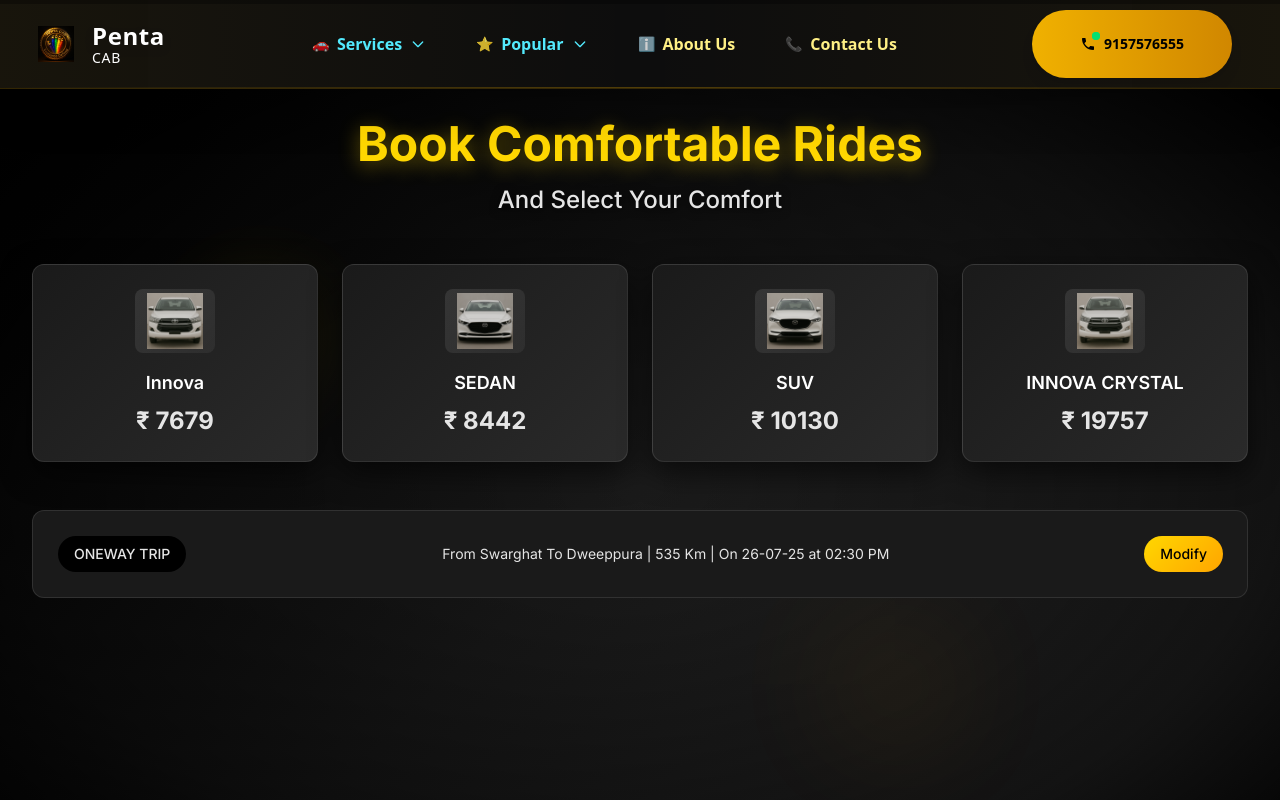
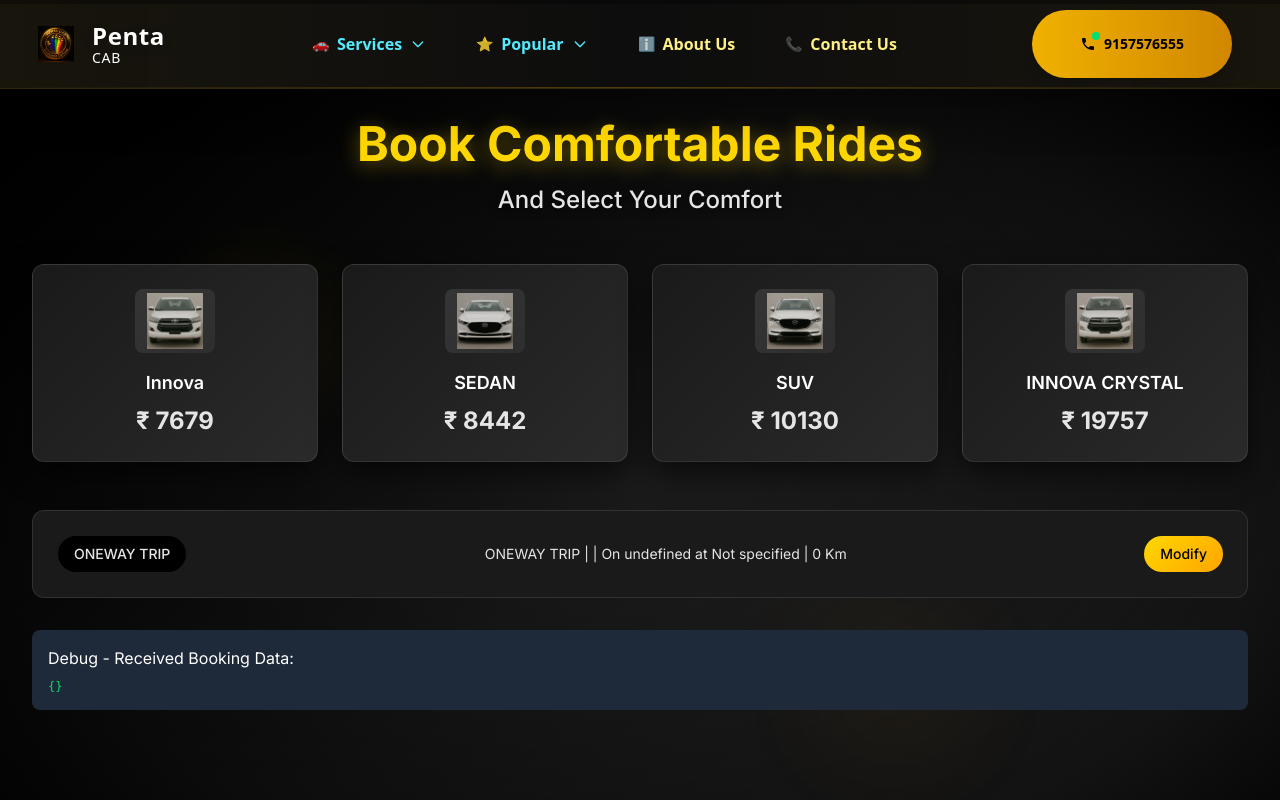
Before and after one commit to Hitesh-malik/cab_service, a Next.js app: page /cab-lists in a window 1280 px wide. Shown: the top 800 px of the page. Built offline with nearby package versions, Linux system fonts and the light colour scheme; a web font is replaced by a local one.

Commit message:
apply data

```diff
--- a/src/app/cab-lists/page.tsx
+++ b/src/app/cab-lists/page.tsx
@@ -1,7 +1,11 @@
 // src/app/cab-lists/page.tsx
 "use client";
 import React, { useState, useEffect } from "react";
+import { useSearchParams } from "next/navigation";
 import type { Vehicle } from "@/types/index";
+import type { BookingFormData } from "@/types/booking";
+import { useRouter } from "next/navigation";
+
 
 // Theme configuration (matching HeroSection)
 const theme = {
@@ -121,13 +125,130 @@ const cabList: Vehicle[] = [
 const CabListsPage: React.FC = () => {
   const [selectedCab, setSelectedCab] = useState<string | null>(null);
   const [isVisible, setIsVisible] = useState(false);
+  const [bookingData, setBookingData] = useState<BookingFormData | null>(null);
+  const searchParams = useSearchParams();
+  const router = useRouter();
 
   useEffect(() => {
+    // Parse URL parameters to get booking data
+    const data: Partial<BookingFormData> = {};
+
+    // Extract all URL parameters
+    searchParams.forEach((value, key) => {
+      data[key as keyof BookingFormData] = value;
+    });
+
+    setBookingData(data as BookingFormData);
+
     const timer = setTimeout(() => {
       setIsVisible(true);
     }, 100);
     return () => clearTimeout(timer);
-  }, []);
+  }, [searchParams]);
+
+  // Helper function to format trip details based on booking data
+  const formatTripDetails = () => {
+    if (!bookingData) return "Loading trip details...";
+
+    const {
+      serviceType,
+      tripType,
+      from,
+      to,
+      airport,
+      dropAddress,
+      city,
+      date,
+      time,
+      pickupTime,
+    } = bookingData;
+
+    let tripText = "";
+
+    if (serviceType === "AIRPORT") {
+      if (bookingData.pickupDropType === "PICKUP") {
+        tripText = `From ${airport} To ${dropAddress}`;
+      } else {
+        tripText = `From ${dropAddress} To ${airport}`;
+      }
+    } else if (serviceType === "OUTSTATION") {
+      tripText = `From ${from} To ${to}`;
+    } else if (serviceType === "LOCAL") {
+      tripText = `Local trip in ${city}`;
+    }
+
+    const displayTime = time || pickupTime || "Not specified";
+    const tripTypeText = tripType === "ROUNDWAY" ? "ROUND TRIP" : "ONEWAY TRIP";
+
+    return `${tripTypeText} | ${tripText} | On ${date} at ${displayTime}`;
+  };
+
+  // Calculate distance (mock calculation - you should replace with actual logic)
+  const calculateDistance = () => {
+    if (!bookingData) return "0";
+
+    // Mock distance calculation based on service type
+    if (bookingData.serviceType === "AIRPORT") return "45";
+    if (bookingData.serviceType === "OUTSTATION") return "535";
+    if (bookingData.serviceType === "LOCAL") return "100";
+
+    return "0";
+  };
+
+  // Calculate dynamic pricing based on booking data
+  const calculatePrice = (baseCab: Vehicle) => {
+    if (!bookingData) return baseCab.basePrice;
+
+    const distance = parseInt(calculateDistance());
+    let calculatedPrice = baseCab.basePrice;
+
+    if (bookingData.serviceType === "OUTSTATION") {
+      calculatedPrice = distance * baseCab.pricePerKm;
+    }
+
+    // Add round trip multiplier
+    if (bookingData.tripType === "ROUNDWAY") {
+      calculatedPrice *= 1.8; // Not exactly double due to potential discounts
+    }
+
+    return Math.floor(calculatedPrice);
+  };
+
+
+    const handleSelectCab = () => {
+      if (!selectedCab || !bookingData) return;
+
+      const selectedCabData = cabList.find((cab) => cab.id === selectedCab);
+      if (!selectedCabData) return;
+
+      // Combine booking data with selected cab information
+      const combinedData = {
+        ...bookingData,
+        selectedCabId: selectedCab,
+        selectedCabName: selectedCabData.name,
+        selectedCabType: selectedCabData.type,
+        selectedCabPrice: calculatePrice(selectedCabData),
+        selectedCabBasePrice: selectedCabData.basePrice,
+        selectedCabPricePerKm: selectedCabData.pricePerKm,
+        selectedCabCapacity: selectedCabData.capacity,
+        selectedCabLuggage: selectedCabData.luggage,
+        selectedCabFeatures: selectedCabData.features.join(","),
+        selectedCabFuelType: selectedCabData.fuelType,
+        selectedCabImage: selectedCabData.images[0],
+        estimatedDistance: calculateDistance(),
+      };
+
+      // Convert to URL search params
+      const searchParams = new URLSearchParams();
+      Object.entries(combinedData).forEach(([key, value]) => {
+        if (value !== null && value !== undefined && value !== "") {
+          searchParams.append(key, value.toString());
+        }
+      });
+
+      // Navigate to booking details page
+      router.push(`/cab-detail?${searchParams.toString()}`);
+    };
 
   return (
     <div
@@ -201,7 +322,10 @@ const CabListsPage: React.FC = () => {
             isVisible ? "animate-fade-in-up animate-delay-300" : "opacity-0"
           }`}
         >
-          {cabList.map((cab, index) => (
+          {cabList.map((cab, index) => {
+            const dynamicPrice = calculatePrice(cab);
+
+            return (
               <div
                 key={cab.id}
                 className={`relative rounded-xl p-6 cursor-pointer transition-all duration-500 hover:scale-105 group ${
@@ -289,11 +413,12 @@ const CabListsPage: React.FC = () => {
                       fontWeight: theme.typography.fontWeight.bold,
                     }}
                   >
-                  ₹ {cab.basePrice}
+                    ₹ {dynamicPrice}
                   </p>
                 </div>
               </div>
-          ))}
+            );
+          })}
         </div>
 
         {/* Selected Cab Details */}
@@ -311,6 +436,8 @@ const CabListsPage: React.FC = () => {
             {(() => {
               const cab = cabList.find((c) => c.id === selectedCab);
               if (!cab) return null;
+
+              const dynamicPrice = calculatePrice(cab);
 
               return (
                 <div className="flex flex-col lg:flex-row items-center gap-8">
@@ -399,7 +526,7 @@ const CabListsPage: React.FC = () => {
                         className="text-sm"
                         style={{ color: theme.colors.text.muted }}
                       >
-                        Etios or Similar
+                        {cab.name} or Similar
                       </span>
                     </div>
 
@@ -431,7 +558,7 @@ const CabListsPage: React.FC = () => {
                         textShadow: `0 4px 20px ${theme.colors.shadow.gold}`,
                       }}
                     >
-                      ₹{cab.basePrice}
+                      ₹{dynamicPrice}
                     </div>
 
                     {/* Original Price */}
@@ -439,10 +566,8 @@ const CabListsPage: React.FC = () => {
                       className="text-lg line-through mb-4"
                       style={{ color: theme.colors.text.muted }}
                     >
-                      ₹{Math.floor(cab.basePrice * 1.18)}
+                      ₹{Math.floor(dynamicPrice * 1.18)}
                     </div>
-
-
                   </div>
                 </div>
               );
@@ -466,6 +591,11 @@ const CabListsPage: React.FC = () => {
                 boxShadow: `0 20px 60px ${theme.colors.shadow.gold}`,
                 border: `2px solid ${theme.colors.accent.lightGold}`,
               }}
+              onClick={() => {
+
+                handleSelectCab();
+
+              }}
             >
               {/* Button glow effect */}
               <div
@@ -480,7 +610,7 @@ const CabListsPage: React.FC = () => {
           </div>
         )}
 
-        {/* Trip Details */}
+        {/* Trip Details - Now using actual booking data */}
         <div
           className={`rounded-xl p-6 ${
             isVisible ? "animate-fade-in-up animate-delay-1200" : "opacity-0"
@@ -499,14 +629,16 @@ const CabListsPage: React.FC = () => {
                 border: `1px solid ${theme.colors.border.light}`,
               }}
             >
-              ONEWAY TRIP
+              {bookingData?.tripType === "ROUNDWAY"
+                ? "ROUND TRIP"
+                : "ONEWAY TRIP"}
             </span>
 
             <span
               className="text-center flex-1"
               style={{ color: theme.colors.text.secondary }}
             >
-              From Swarghat To Dweeppura | 535 Km | On 26-07-25 at 02:30 PM
+              {formatTripDetails()} | {calculateDistance()} Km
             </span>
 
             <button
@@ -516,11 +648,25 @@ const CabListsPage: React.FC = () => {
                 color: theme.colors.primary.black,
                 fontWeight: theme.typography.fontWeight.medium,
               }}
+              onClick={() => {
+                // Navigate back to booking form with current data
+                window.history.back();
+              }}
             >
               Modify
             </button>
           </div>
         </div>
+
+        {/* Debug Info (Remove in production) */}
+        {process.env.NODE_ENV === "development" && bookingData && (
+          <div className="mt-8 p-4 bg-gray-800 rounded-lg">
+            <h3 className="text-white mb-2">Debug - Received Booking Data:</h3>
+            <pre className="text-green-400 text-xs overflow-auto">
+              {JSON.stringify(bookingData, null, 2)}
+            </pre>
+          </div>
+        )}
       </div>
 
       {/* Bottom decorative line */}
--- a/src/hooks/useBookingForm.ts
+++ b/src/hooks/useBookingForm.ts
@@ -4,11 +4,13 @@
 
 import { useState } from 'react';
 import { BookingFormData, ServiceType, TripType, PickupDropType } from '@/types/booking';
+import { useRouter } from 'next/navigation';
 
 export const useBookingForm = () => {
   const [activeService, setActiveService] = useState<ServiceType>('AIRPORT');
   const [activeTripType, setActiveTripType] = useState<TripType>('ONEWAY');
   const [activePickupDrop, setActivePickupDrop] = useState<PickupDropType>('PICKUP');
+  const router = useRouter();
 
   const [bookingData, setBookingData] = useState<BookingFormData>({
     serviceType: 'AIRPORT',
@@ -94,7 +96,15 @@ export const useBookingForm = () => {
   try {
     await new Promise(resolve => setTimeout(resolve, 2000));
     console.log('Booking Data:', bookingData);
-      alert('Searching for available cabs...');
+
+    // Convert booking data to URL search params
+    const searchParams = new URLSearchParams();
+    Object.entries(bookingData).forEach(([key, value]) => {
+      if (value) searchParams.append(key, value);
+    });
+
+    router.push(`/cab-lists?${searchParams.toString()}`);
+
   } catch (error) {
     console.error('Error searching cabs:', error);
   } finally {
```
Lines whose indentation alone changed are shown as unchanged.
